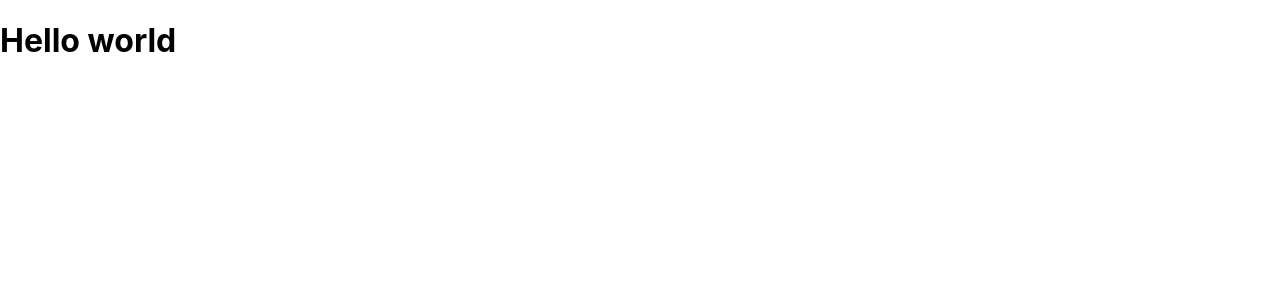
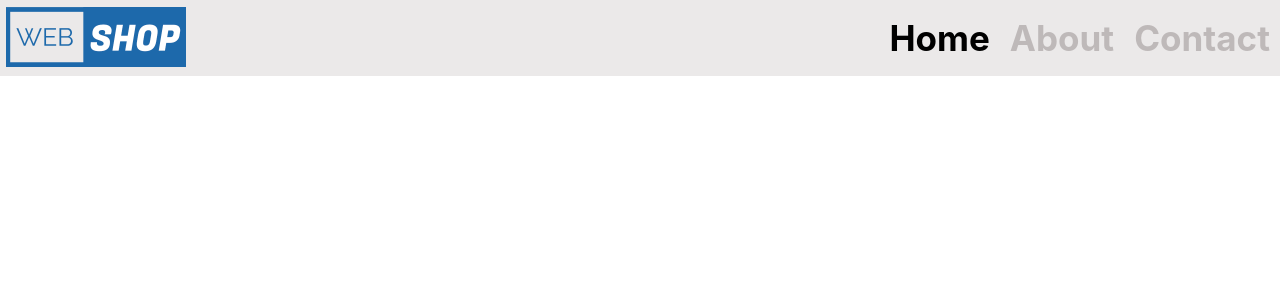
Before and after one commit to LJoel777/webShop_front-end, a React (Create React App) app in the folder webshop-frontend/: page / in a window 1280 px wide. Shown: the top 300 px of the page. Built offline with nearby package versions, Linux system fonts and the light colour scheme.

Commit message:
navbar added

```diff
--- a/webshop-frontend/package.json
+++ b/webshop-frontend/package.json
@@ -9,6 +9,7 @@
     "react": "^17.0.1",
     "react-dom": "^17.0.1",
     "react-scripts": "4.0.0",
+    "styled-components": "^5.2.1",
     "web-vitals": "^0.2.4"
   },
   "scripts": {
--- a/webshop-frontend/public/index.html
+++ b/webshop-frontend/public/index.html
@@ -5,11 +5,14 @@
     <link rel="icon" href="%PUBLIC_URL%/favicon.ico" />
     <meta name="viewport" content="width=device-width, initial-scale=1" />
     <meta name="theme-color" content="#000000" />
-    <meta
-      name="description"
-      content="Web site created using create-react-app"
+    <meta name="description" content="Web site created using create-react-app" />
+    <link rel="apple-touch-icon" href="%PUBLIC_URL%/logo192.png" />
+    <link
+      rel="stylesheet"
+      href="https://maxcdn.bootstrapcdn.com/bootstrap/4.0.0/css/bootstrap.min.css"
+      integrity="sha384-Gn5384xqQ1aoWXA+058RXPxPg6fy4IWvTNh0E263XmFcJlSAwiGgFAW/dAiS6JXm"
+      crossorigin="anonymous"
     />
-    <link rel="apple-touch-icon" href="%PUBLIC_URL%/logo192.png" />
     <!--
       manifest.json provides metadata used when your web app is installed on a
       user's mobile device or desktop. See https://developers.google.com/web/fundamentals/web-app-manifest/
@@ -39,5 +42,16 @@
       To begin the development, run `npm start` or `yarn start`.
       To create a production bundle, use `npm run build` or `yarn build`.
     -->
+    <script src="https://code.jquery.com/jquery-3.2.1.slim.min.js" integrity="sha384-KJ3o2DKtIkvYIK3UENzmM7KCkRr/rE9/Qpg6aAZGJwFDMVNA/GpGFF93hXpG5KkN" crossorigin="anonymous"></script>
+    <script
+      src="https://cdnjs.cloudflare.com/ajax/libs/popper.js/1.12.9/umd/popper.min.js"
+      integrity="sha384-ApNbgh9B+Y1QKtv3Rn7W3mgPxhU9K/ScQsAP7hUibX39j7fakFPskvXusvfa0b4Q"
+      crossorigin="anonymous"
+    ></script>
+    <script
+      src="https://maxcdn.bootstrapcdn.com/bootstrap/4.0.0/js/bootstrap.min.js"
+      integrity="sha384-JZR6Spejh4U02d8jOt6vLEHfe/JQGiRRSQQxSfFWpi1MquVdAyjUar5+76PVCmYl"
+      crossorigin="anonymous"
+    ></script>
   </body>
 </html>
--- a/webshop-frontend/src/App.js
+++ b/webshop-frontend/src/App.js
@@ -1,7 +1,9 @@
+import Navbar from "./components/navbar/Navbar";
+
 function App() {
   return (
     <div className="App">
-      <h1>Hello world</h1>
+      <Navbar />
     </div>
   );
 }
--- /dev/null
+++ b/webshop-frontend/src/components/navbar/Navbar.js
@@ -0,0 +1,129 @@
+import React, { useEffect } from "react";
+import logo from "../../images/logo777.png";
+import styled from "styled-components";
+
+const Nav = styled.nav`
+  display: flex;
+  flex-direction: row;
+  max-height: 10vh;
+  background: #ebe9e9;
+
+  .logo {
+    flex-grow: 1;
+    padding: 4px;
+    max-width: 225px;
+  }
+  .links {
+    margin: 0;
+    flex-grow: 2;
+    display: flex;
+    flex-direction: row;
+    align-items: center;
+    justify-content: flex-end;
+    list-style: none;
+
+    a {
+      flex-grow: 1;
+      font-size: 35px;
+      font-weight: 700;
+      padding: 10px;
+      text-decoration: none;
+      color: rgb(190, 185, 185);
+      border-radius: 10px;
+      &.active {
+        color: black;
+      }
+      &:hover {
+        background-color: black;
+        color: white;
+      }
+    }
+  }
+
+  @media (max-width: 650px) {
+    position: relative;
+
+    .logo {
+      z-index: 2;
+    }
+
+    .links {
+      position: fixed;
+      display: flex;
+      flex-direction: column;
+      justify-content: center;
+      align-items: flex-end;
+      height: 100vh;
+      width: 100%;
+      background-color: #161616;
+      transition: all 1s ease-out;
+      clip-path: circle(100px at 90% -20%);
+      a {
+        display: inline-block;
+        padding: 20px 50px;
+        color: white;
+        &.active {
+          color: black;
+        }
+        &:hover {
+          color: white;
+        }
+      }
+
+      &.toggle {
+        clip-path: circle(1000px at 90% -10%);
+      }
+    }
+    .switch {
+      z-index: 3;
+      position: absolute;
+      top: 50%;
+      right: 5%;
+      transform: translate(-5%, -50%);
+    }
+
+    .bars {
+      background: black;
+      margin: 3px;
+      width: 30px;
+      height: 4px;
+    }
+  }
+`;
+
+function Navbar() {
+  useEffect(() => {
+    let links = document.querySelector(".links");
+    document.querySelector(".switch").addEventListener("click", () => {
+      links.classList.toggle("toggle");
+    });
+  });
+
+  return (
+    <Nav className="nav">
+      <div className="logo">
+        <img src={logo} alt="logo" />
+      </div>
+      <ul className="links">
+        <li>
+          <a className="active" href="#">
+            Home
+          </a>
+        </li>
+        <li>
+          <a href="#"> About</a>
+        </li>
+        <li>
+          <a href="#">Contact</a>
+        </li>
+      </ul>
+      <div className="switch">
+        <div className="bars"></div>
+        <div className="bars"></div>
+        <div className="bars"></div>
+      </div>
+    </Nav>
+  );
+}
+
+export default Navbar;
--- a/webshop-frontend/src/index.css
+++ b/webshop-frontend/src/index.css
@@ -1,13 +1,13 @@
-body {
-  margin: 0;
-  font-family: -apple-system, BlinkMacSystemFont, 'Segoe UI', 'Roboto', 'Oxygen',
-    'Ubuntu', 'Cantarell', 'Fira Sans', 'Droid Sans', 'Helvetica Neue',
-    sans-serif;
-  -webkit-font-smoothing: antialiased;
-  -moz-osx-font-smoothing: grayscale;
+html {
+  min-width: 100vw;
+  min-height: 100vh;
 }
 
-code {
-  font-family: source-code-pro, Menlo, Monaco, Consolas, 'Courier New',
-    monospace;
+* {
+  margin: 0;
+  padding: 0;
+  box-sizing: border-box;
 }
+img {
+  max-width: 100%;
+}
```
Also changed, not shown: webshop-frontend/src/images/logo777.png (added), 1 other file (tests, documents, lock files or other folders).
